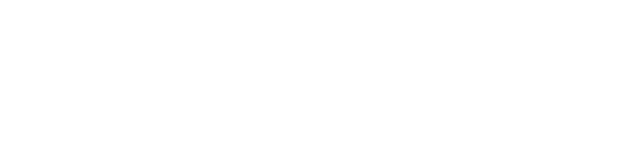
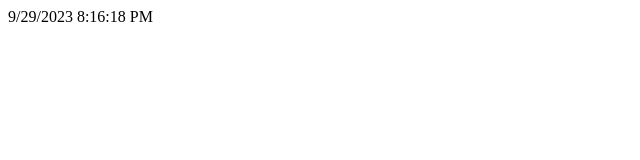
Before and after one commit to acciojob/clock-rohan7745, a website: page main.html in a window 1280 px wide. Shown: the whole page, without its empty margins (0-640 px from the left). Drawn offline with Linux system fonts and the light colour scheme.

Commit message:
created a submission

```diff
--- a/main.html
+++ b/main.html
@@ -6,7 +6,8 @@
 	<link rel="stylesheet" href="styles.css">
 </head>
 
-<body>
+<body
+	    <p id="timer"></p>
 	<!-- the entire body must be written by student -->
     <script type="text/javascript" src="./script.js">
 </script>
--- a/script.js
+++ b/script.js
@@ -1 +1,19 @@
 //your JS code here. If required.
+// Function to update the timer
+function updateTimer() {
+    const timerElement = document.getElementById('timer');
+    const currentDate = new Date();
+
+    // Get the current date and time in a formatted string
+    const formattedDate = currentDate.toLocaleDateString();
+    const formattedTime = currentDate.toLocaleTimeString();
+
+    // Display the formatted date and time in the 'timer' element
+    timerElement.textContent = `${formattedDate} ${formattedTime}`;
+}
+
+// Update the timer immediately
+updateTimer();
+
+// Update the timer every second (1000 milliseconds)
+setInterval(updateTimer, 1000);
```
